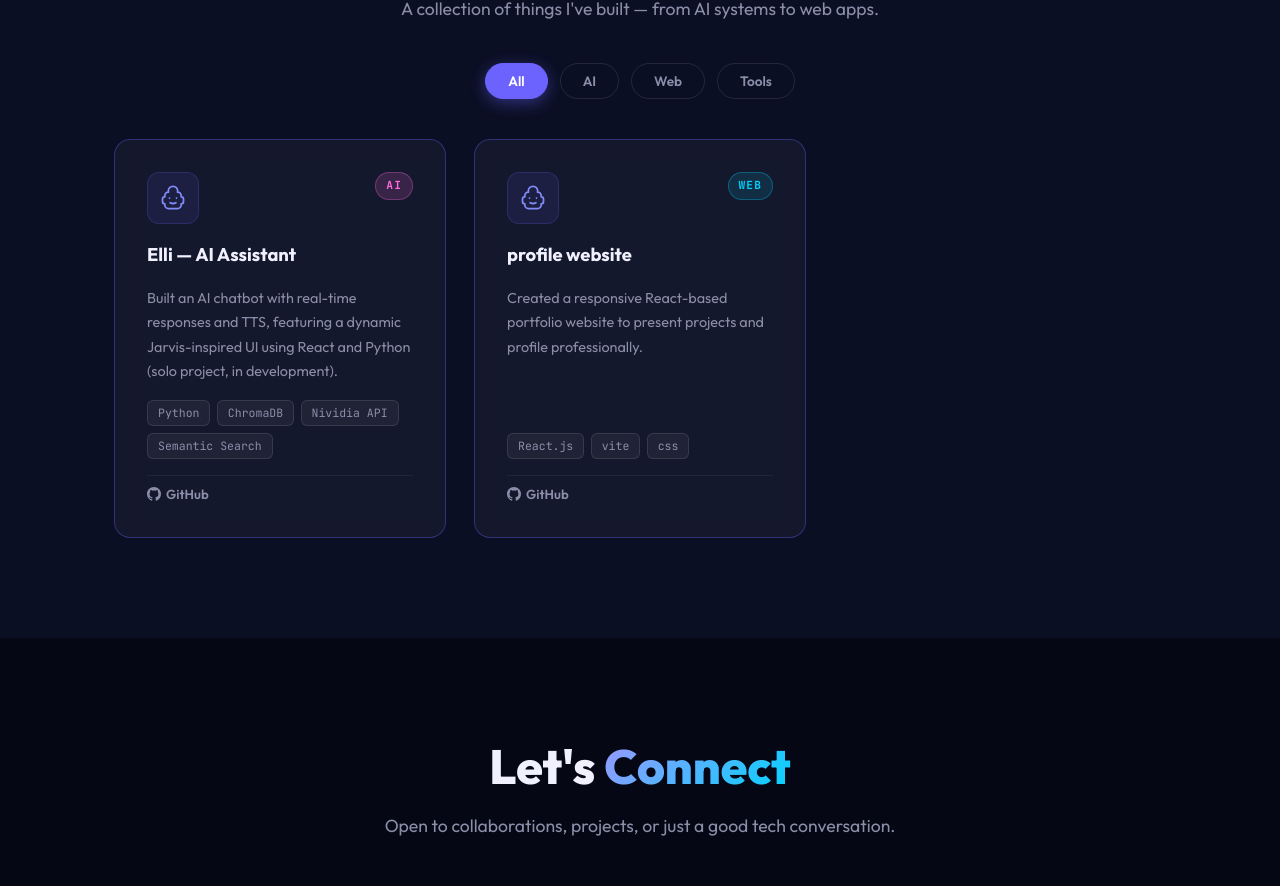
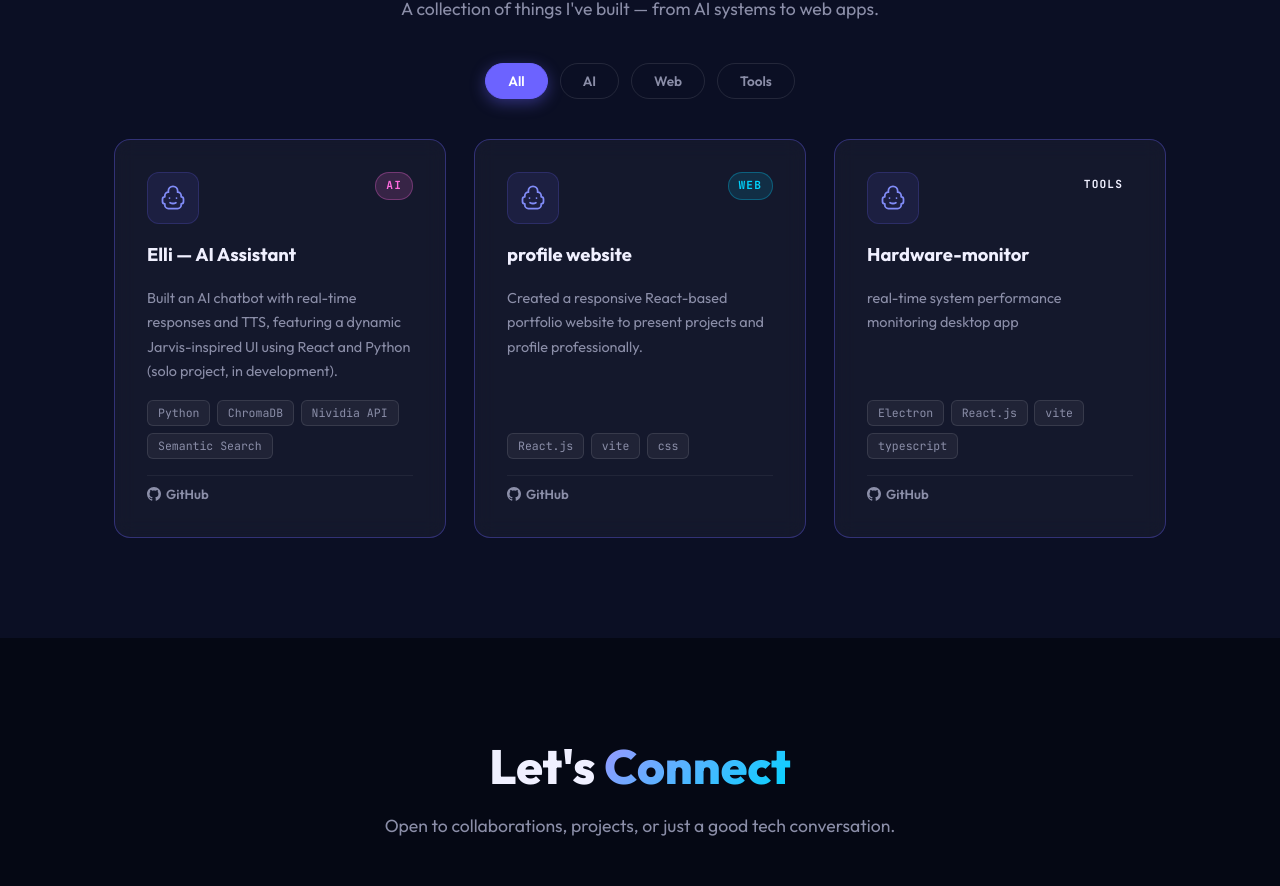
Before and after one commit to Pathitharun/Myprofile, a React (Vite) app: page / in a window 1280 px wide. Shown: the part 2553-3439 px from the top of the page. Built offline with nearby package versions, Linux system fonts and the light colour scheme.

Commit message:
feat: add Hardware-monitor project, fix Web filter tag, update hero roles

```diff
--- a/src/components/Hero.jsx
+++ b/src/components/Hero.jsx
@@ -1,6 +1,6 @@
 import React, { useEffect, useRef, useState } from 'react'
 
-const ROLES = ['AI Developer', 'Python Engineer', 'Data Science Student', 'Full-Stack Dev']
+const ROLES = ['Cloud Computing Engineer', 'Python Engineer', 'Data Science Student', 'Full-Stack Dev', 'AI Developer']
 
 function ParticleCanvas() {
   const canvasRef = useRef(null)
--- a/src/components/Projects.jsx
+++ b/src/components/Projects.jsx
@@ -26,11 +26,26 @@ const PROJECTS = [
       </svg>
     ),
     title: 'profile website',
-    tag: 'web',
+    tag: 'Web',
     tagClass: 'tag-web',
     desc: 'Created a responsive React-based portfolio website to present projects and profile professionally.',
     tech: ['React.js', 'vite', 'css',],
     github: 'https://github.com/Pathitharun/myprofile',
+  },
+  {
+    id: 3,
+    icon: (
+      <svg viewBox="0 0 24 24" fill="none" stroke="currentColor" strokeWidth="1.5" strokeLinecap="round" strokeLinejoin="round" style={{ width: '28px', height: '28px', color: '#818cf8' }}>
+        <path d="M12 2a4 4 0 0 1 4 4c0 .34-.04.67-.1 1H16a3 3 0 0 1 3 3v1a2 2 0 0 1 2 2v2a2 2 0 0 1-2 2v1a3 3 0 0 1-3 3H8a3 3 0 0 1-3-3v-1a2 2 0 0 1-2-2v-2a2 2 0 0 1 2-2v-1a3 3 0 0 1 3-3h.1A4.02 4.02 0 0 1 8 6a4 4 0 0 1 4-4z" />
+        <path d="M9 12h.01M15 12h.01M9.5 16a5 5 0 0 0 5 0" />
+      </svg>
+    ),
+    title: 'Hardware-monitor',
+    tag: 'Tools',
+    tagClass: 'tag-Tools',
+    desc: ' real-time system performance monitoring desktop app',
+    tech: ['Electron', 'React.js', 'vite', 'typescript'],
+    github: 'https://github.com/Pathitharun/Hardware-monitor',
   },
 ]
 
@@ -90,7 +105,7 @@ export default function Projects() {
         {/* Cards */}
         <div className="projects-grid">
           {filtered.map((p, i) => (
-            <div key={p.id} className={`project-card reveal reveal-delay-${(i % 3) + 1}`}>
+            <div key={p.id} className="project-card">
               <div className="project-header">
                 <div className="project-icon">{p.icon}</div>
                 <span className={`project-tag ${p.tagClass}`}>{p.tag}</span>
```
